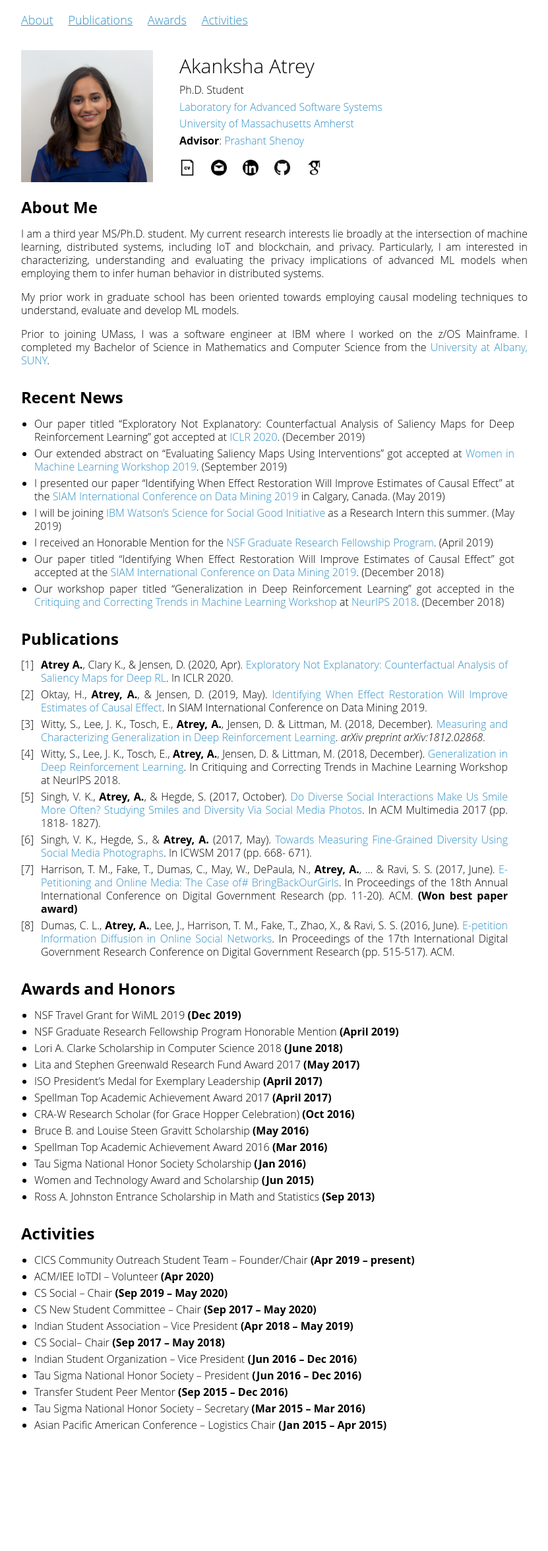
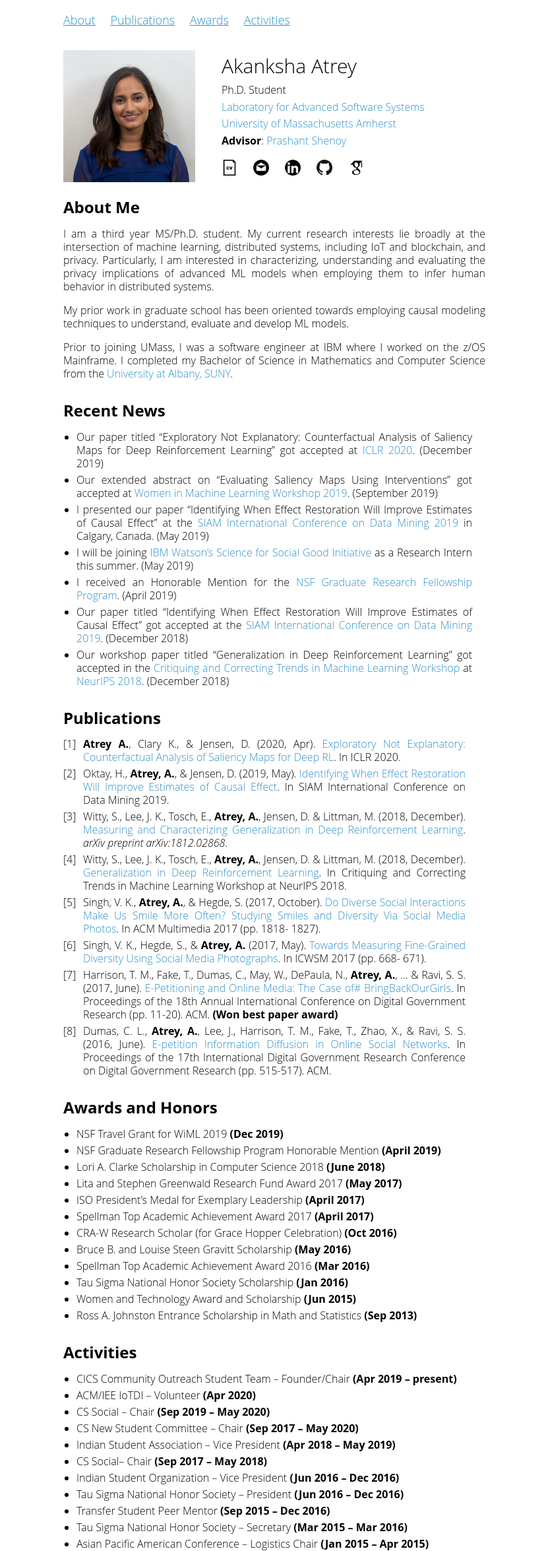
Before and after one commit to akanksha-atrey/akanksha-atrey.github.io, a Jekyll site: the page built from index.md, in a window 1280 px wide. Shown: the whole page at 66% size, without its empty margins (224-1055 px from the left). Built offline with Jekyll 4.4.1, drawn with Linux system fonts in a browser that asks for light colours; our own code applies the rules of GitHub Pages for plain Markdown files; before the commit the page ends 2170 px from its top, so only the background shows below that.

Commit message:
modifying width of text body

```diff
--- a/_sass/_style.scss
+++ b/_sass/_style.scss
@@ -43,7 +43,7 @@ hr {
     display: inline-block;
 }
 .bio {
-    max-width: 60%;
+    max-width: 50%; /* width of bio container */
     margin: auto;
     max-heigh: auto;
 }
@@ -77,7 +77,7 @@ hr {
 /* Divs */
 
 .container {
-    max-width: 60%;
+    max-width: 50%; /* width of body */
     margin: auto;
 }
 .wrapper {
```
